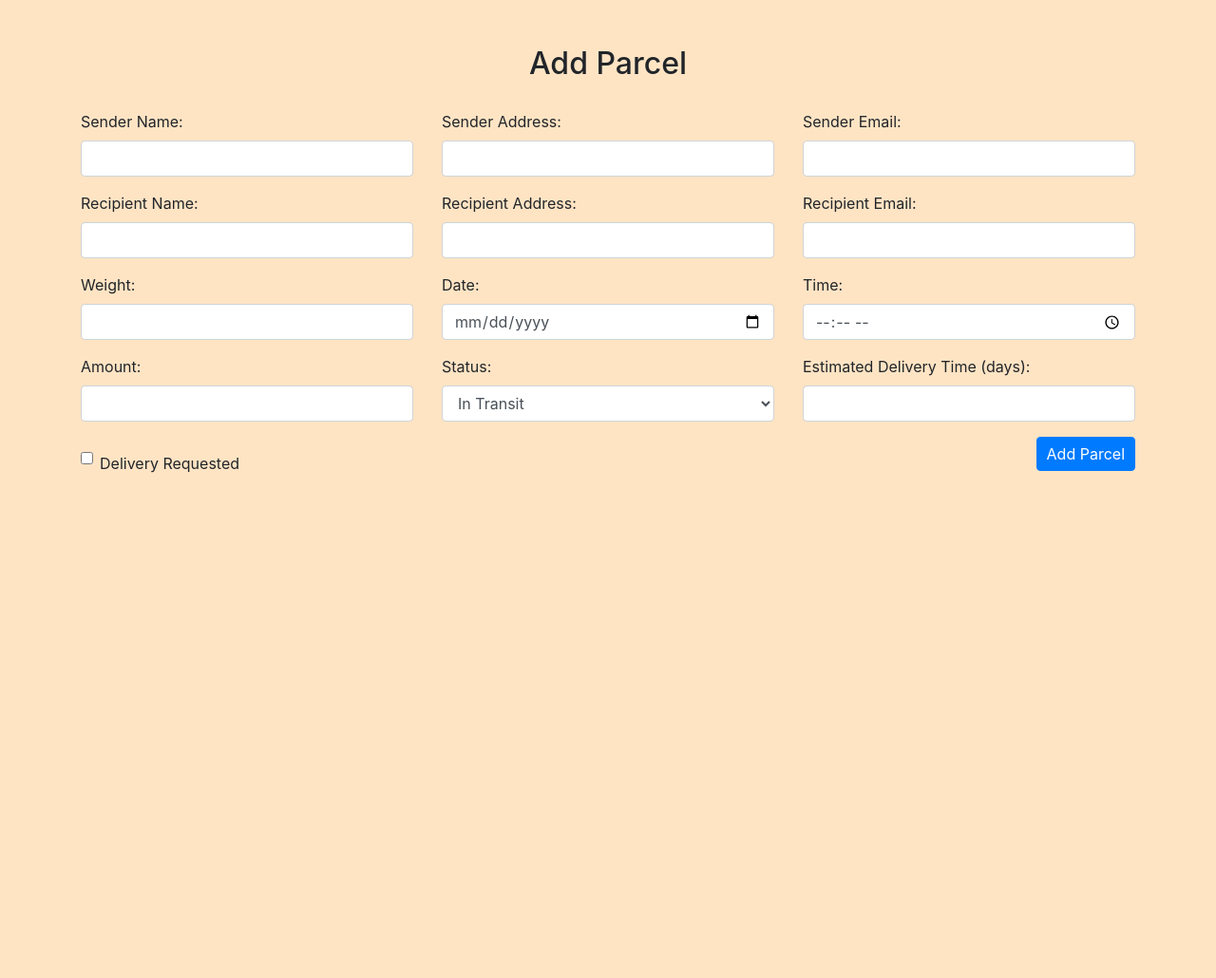
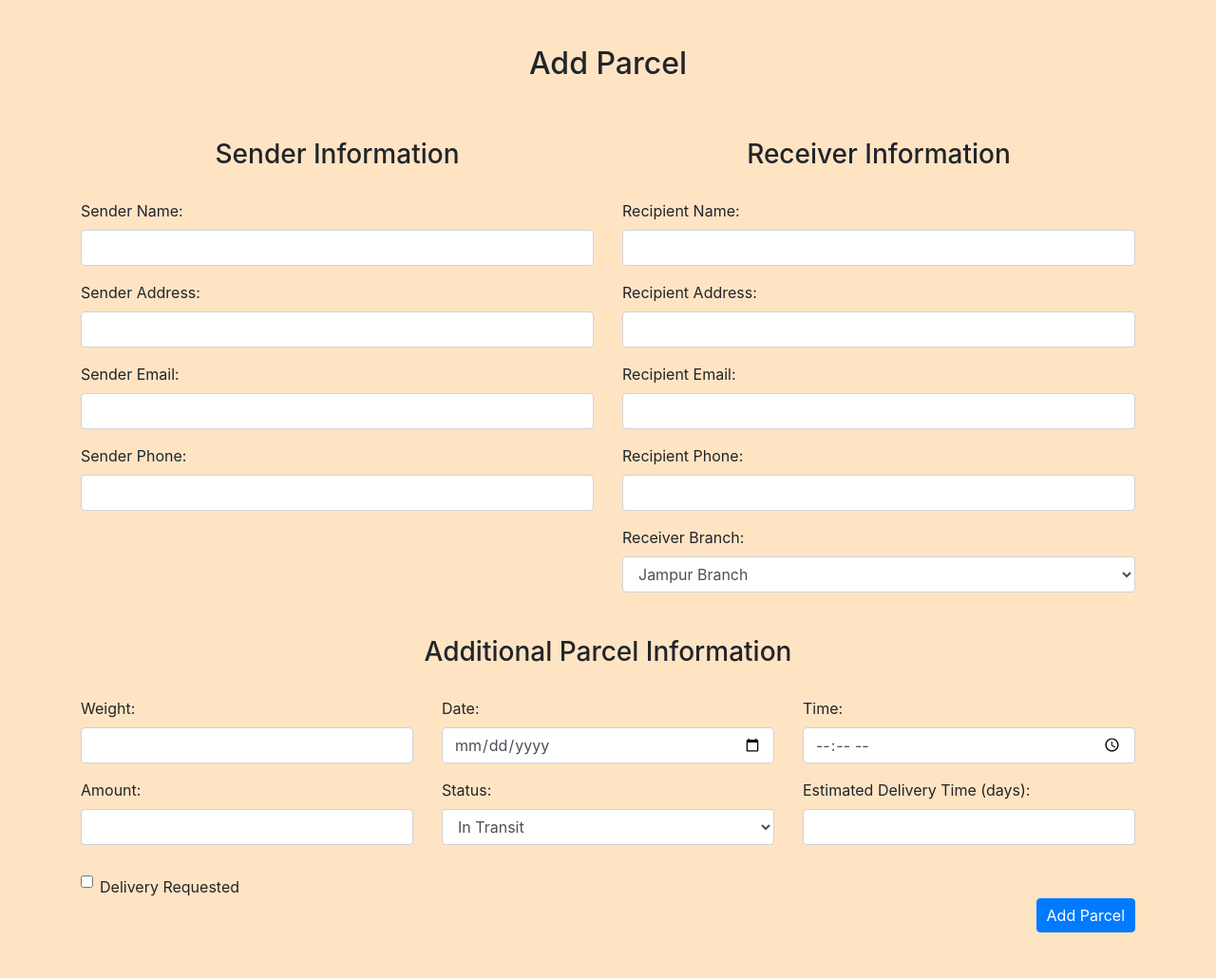
Before and after one commit to nasirabbas827/courier-manage, a PHP site: page /add_parcel.php in a window 1280 px wide. Shown: the part 56-1086 px from the top of the page at 95% size. Before the commit the page ends 554 px from the top, so only its background shows below. Run offline with PHP 8.4, Linux system fonts and the light colour scheme; a user stored in the database is signed in; data comes from the database, SQL or seed files in the repository; both versions use the stored data as it was after the commit; some libraries are stand-ins or nearby versions.

Commit message:
final code added prototype

```diff
--- a/add_parcel.php
+++ b/add_parcel.php
@@ -22,9 +22,11 @@ if ($_SERVER["REQUEST_METHOD"] == "POST") {
     $senderName = $_POST["senderName"];
     $senderAddress = $_POST["senderAddress"];
     $senderEmail = $_POST["senderEmail"];
+    $senderPhone = $_POST["senderPhone"]; // New
     $recipientName = $_POST["recipientName"];
     $recipientAddress = $_POST["recipientAddress"];
     $recipientEmail = $_POST["recipientEmail"];
+    $recipientPhone = $_POST["recipientPhone"]; // New
     $weight = $_POST["weight"];
     $date = $_POST["date"];
     $time = $_POST["time"];
@@ -32,10 +34,17 @@ if ($_SERVER["REQUEST_METHOD"] == "POST") {
     $status = $_POST["status"];
     $estimatedDeliveryTime = $_POST["estimatedDeliveryTime"];
     $deliveryRequested = isset($_POST["deliveryRequested"]) ? "Yes" : "No";
+    $receiverBranchID = $_POST["receiverBranch"]; // New
 
     // Perform the SQL query to insert data into the Parcels table
-    $parcelQuery = "INSERT INTO Parcels (SenderName, SenderAddress, SenderEmail, RecipientName, RecipientAddress, RecipientEmail, Weight, Date, Time, Amount, Status, EstimatedDeliveryTime, DeliveryRequested, BranchID, UserID)
-                    VALUES ('$senderName', '$senderAddress', '$senderEmail', '$recipientName', '$recipientAddress', '$recipientEmail', '$weight', '$date', '$time', '$amount', '$status', '$estimatedDeliveryTime', '$deliveryRequested', '$branchID', '$userID')";
+    $parcelQuery = "INSERT INTO Parcels (SenderName, SenderAddress, SenderEmail, SenderPhone,
+                    RecipientName, RecipientAddress, RecipientEmail, RecipientPhone,
+                    Weight, Date, Time, Amount, Status, EstimatedDeliveryTime, DeliveryRequested,
+                    BranchID, UserID, ReceiverBranchID)
+                    VALUES ('$senderName', '$senderAddress', '$senderEmail', '$senderPhone',
+                            '$recipientName', '$recipientAddress', '$recipientEmail', '$recipientPhone',
+                            '$weight', '$date', '$time', '$amount', '$status', '$estimatedDeliveryTime',
+                            '$deliveryRequested', '$branchID', '$userID', '$receiverBranchID')";
 
     if (mysqli_query($conn, $parcelQuery)) {
         echo "Parcel added successfully ";
@@ -96,53 +105,71 @@ function sendParcelEmail($senderEmail, $recipientEmail, $senderName, $recipientN
 <?php
 include('navbar.php');
 ?>
-<div class="container mt-5">
+<div class="container mt-5 mb-5">
     <h2 class="text-center">Add Parcel</h2>
 
     <!-- Form for adding parcels with responsive layout -->
     <form method="post" action="<?php echo htmlspecialchars($_SERVER["PHP_SELF"]); ?>">
         <div class="row">
-        <div class="col-md-4">
+            <!-- Sender Information -->
+            <div class="col-md-6">
+                <h3>Sender Information</h3>
                 <div class="form-group">
                     <label for="senderName">Sender Name:</label>
                     <input type="text" class="form-control" id="senderName" name="senderName" required>
                 </div>
-        </div>
-        <div class="col-md-4">
                 <div class="form-group">
                     <label for="senderAddress">Sender Address:</label>
                     <input type="text" class="form-control" id="senderAddress" name="senderAddress" required>
                 </div>
-        </div>
-        <div class="col-md-4">
                 <div class="form-group">
                     <label for="senderEmail">Sender Email:</label>
                     <input type="email" class="form-control" id="senderEmail" name="senderEmail" required>
                 </div>
+                <div class="form-group">
+                    <label for="senderPhone">Sender Phone:</label>
+                    <input type="tel" class="form-control" id="senderPhone" name="senderPhone" required>
                 </div>
             </div>
 
-    <div class="row">
-        <div class="col-md-4">
+            <!-- Receiver Information -->
+            <div class="col-md-6">
+                <h3>Receiver Information</h3>
                 <div class="form-group">
                     <label for="recipientName">Recipient Name:</label>
                     <input type="text" class="form-control" id="recipientName" name="recipientName" required>
                 </div>
-        </div>
-        <div class="col-md-4">
                 <div class="form-group">
                     <label for="recipientAddress">Recipient Address:</label>
                     <input type="text" class="form-control" id="recipientAddress" name="recipientAddress" required>
                 </div>
-        </div>
-        <div class="col-md-4">
                 <div class="form-group">
                     <label for="recipientEmail">Recipient Email:</label>
                     <input type="email" class="form-control" id="recipientEmail" name="recipientEmail" required>
                 </div>
+                <div class="form-group">
+                    <label for="recipientPhone">Recipient Phone:</label>
+                    <input type="tel" class="form-control" id="recipientPhone" name="recipientPhone" required>
+                </div>
+                <div class="form-group">
+                    <label for="receiverBranch">Receiver Branch:</label>
+                    <select class="form-control" id="receiverBranch" name="receiverBranch" required>
+                        <?php
+                        // Fetch branches from the database and populate the dropdown
+                        $branchQuery = "SELECT BranchID, BranchName FROM Branches";
+                        $result = mysqli_query($conn, $branchQuery);
+
+                        while ($row = mysqli_fetch_assoc($result)) {
+                            echo "<option value='" . $row['BranchID'] . "'>" . $row['BranchName'] . "</option>";
+                        }
+                        ?>
+                    </select>
+                </div>
             </div>
         </div>
 
+        <!-- Additional Parcel Information -->
+        <h3>Additional Parcel Information</h3>
         <div class="row">
             <div class="col-md-4">
                 <div class="form-group">
@@ -198,12 +225,15 @@ include('navbar.php');
                     <label class=" mt-3 form-check-label" for="deliveryRequested">Delivery Requested</label>
                 </div>
             </div>
-        <div class="col-md-8">
+        </div>
+
+        <!-- Submit Button -->
+        <div class="row">
+            <div class="col-md-12">
                 <button type="submit" class="btn btn-primary float-right">Add Parcel</button>
             </div>
         </div>
     </form>
-
 </div>
 
 <script src="https://ajax.googleapis.com/ajax/libs/jquery/3.5.1/jquery.min.js"></script>
```
Also changed, not shown: Database/courier_db.sql (+20 -13 lines), admin/view_parcels.php (+14 -5 lines), view_parcels.php (+16 -3 lines), 1 other file. Lines whose indentation alone changed are shown as unchanged.
